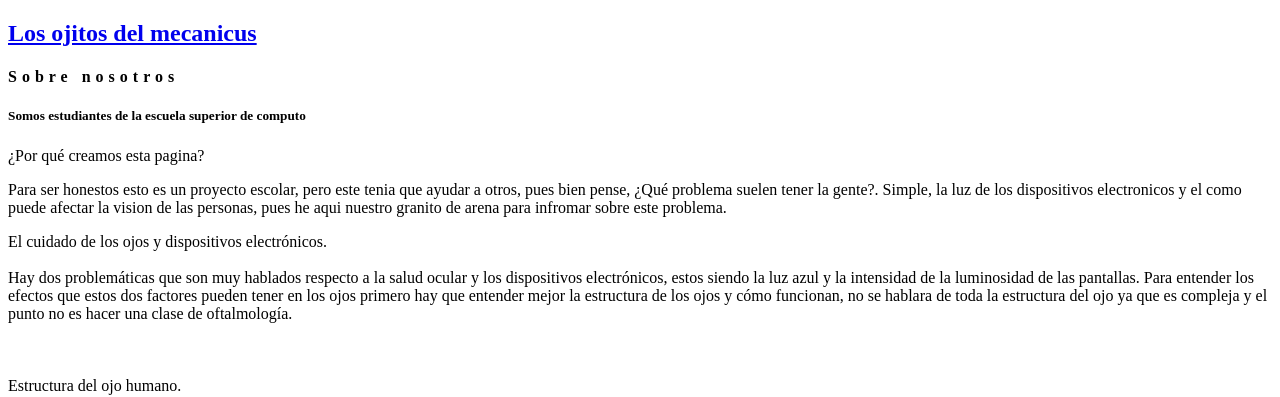
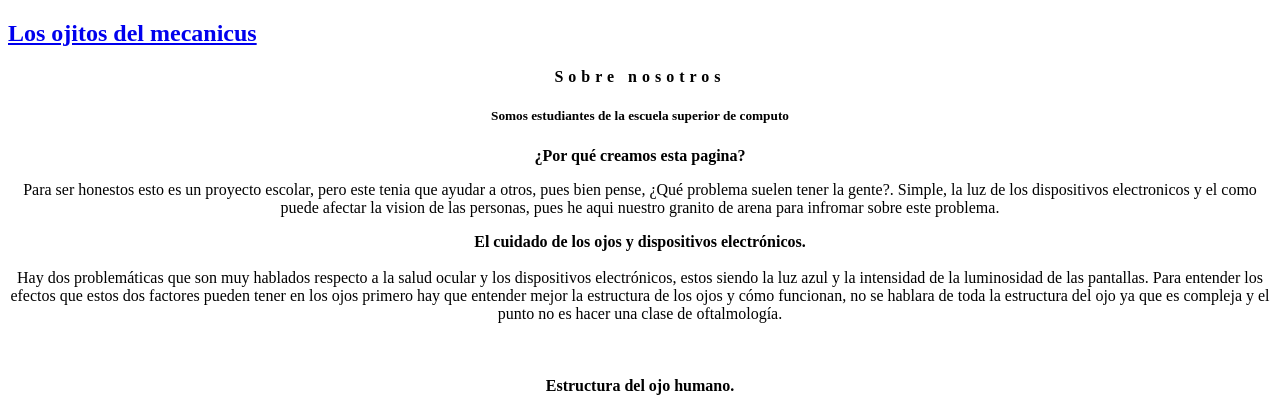
Before and after one commit to Emi01931/Los-ojitos-del-mecanicus, a plain HTML site: page Index.html in a window 1280 px wide. Shown: the top 397 px of the page. Drawn offline with Linux system fonts and the light colour scheme.

Commit message:
Update Index.html

```diff
--- a/Index.html
+++ b/Index.html
@@ -1,4 +1,19 @@
 <!DOCTYPE html>
+
+<style>
+    p {
+      text-align: center;
+    }
+
+    h5 {
+      text-align: center;
+    }
+
+    h4 {
+      text-align: center;
+    }
+</style>
+
 <html>
     <head>
         <meta charset="utf-8">
@@ -23,17 +38,17 @@
             <div class="row">
                 <div class="col-lg-4 py-0 py-lg-5">
                     <h5 class="mb-3">Somos estudiantes de la escuela superior de computo</h5>
-                    <p>¿Por qué creamos esta pagina?</p>
+                    <p><b>¿Por qué creamos esta pagina?</b></p>
                     <p>Para ser honestos esto es un proyecto escolar, pero este tenia que ayudar a otros, pues bien pense, ¿Qué problema suelen tener la gente?. Simple, la luz de los dispositivos electronicos y el como puede afectar la vision de las personas, pues he aqui nuestro granito de arena para infromar sobre este problema.</p>
                 </div>
             </div>
         </div>
     </div>
 
-        <p>El cuidado de los ojos y dispositivos electrónicos.
+        <p><b>El cuidado de los ojos y dispositivos electrónicos.</b>
             <br></br>Hay dos problemáticas que son muy hablados respecto a la salud ocular y los dispositivos electrónicos, estos siendo la luz azul y la intensidad de la luminosidad de las pantallas. Para entender los efectos que estos dos factores pueden tener en los ojos primero hay que entender mejor la estructura de los ojos y cómo funcionan, no se hablara de toda la estructura del ojo ya que es compleja y el punto no es hacer una clase de oftalmología.
             <br></br>
-            <br></br>Estructura del ojo humano.
+            <br></br><b>Estructura del ojo humano.</b>
             <br></br>
             <img class="position-absolute w-100 h-100" src="img/DiagramaDelOjitoDelMecanicus.png" style="object-fit: cover;">
             <br></br>[Imagen 1]
@@ -42,31 +57,31 @@
             <br></br>El iris: Es la parte que contiene color en el ojo, pero lo importante aquí es que este tiene músculos dentro que hacen que la pupila (agujero redondo en el centro del iris) aumente o reduzca su tamaño, con la intensión de limitar cuanta luz entra en el ojo.
             <br></br>La retina: Es una capa de tejido sensible a la luz la que contiene células llamadas fotorreceptores que transforman la luz en impulsos eléctricos, hay dos tipos de estos, los bastillos que perciben el negro y el blanco, y los conos, estos perciben el resto de los colores.
             <br></br>La macula: Es una parte especifica de la retina que nos permite ver los pequeños detalles y el movimiento.
-            <br></br>
             <br></br>De forma general el funcionamiento del ojo es recibir luz y transformar está en impulsos eléctrico.
             <br></br>
-            <br></br>La luz azul.
+            <br></br><b>La luz azul.</b>
             <br></br>Ahora bien, a hablar de los problemas, el primero a tratar será la luz azul.
             <br></br>Es muy hablado que la luz azul daña los ojos y que por lo mismo no se debería ocupar por horas los dispositivos electrónicos, tales como los teléfonos, tabletas y computadoras, por lo mismo se a popularizado el uso de lentes que reflejen la luz azul, pero ¿cuánto de verdad tiene esto?, pues bien en la actualidad hay muchos artículos e instituciones dicen que no hay evidencia que apoye a la idea de que la luz que emiten los LEDs en nuestro dispositivo dañe la retina humana, cabe aclarar que el hecho de que la luz azul daña la retina no es mentira, pero hay que recalcar que en el estudio que se demostró este hecho no fue orientado a dispositivos electrónicos, por lo que hay dos principales problemas para considerar que la luz azul de los LEDs daña la retina:
-            <br></br>•	Usaron las células como tal y también lo probaron en animales, pero en ningún momento se probó en humanos como tal (por obvias razones de ética).
-            <br></br>•	El segundo problema es que no usaron un teléfono, Tablet o computadora para emitir la luz azul.
+            <br></br>   •	Usaron las células como tal y también lo probaron en animales, pero en ningún momento se probó en humanos como tal (por obvias razones de ética).
+            <br></br>   •	El segundo problema es que no usaron un teléfono, Tablet o computadora para emitir la luz azul.
             <br></br>¿Como los resultados no son concluyentes significa que no es necesario usar lentes que bloqueen la luz azul?
             <br></br>Como los resultados no son concluyentes nadie te puede decir que no es necesario o si es necesario para evitar daños en la retina, por lo que la decisión al final es tuya.
             <br></br>Sin embargo, hay un problema real que tiene la luz azul de los dispositivos electrónicos, y es que este puede afectar tu sueño ya que cambia tu ciclo circadiano. Pero este problema puede ser solventado de otras formas, de estas se hablarán al final.
             <br></br>
             <br></br>
-            <br></br>Intensidad de la luminosidad.
+            <br></br><b>Intensidad de la luminosidad.</b>
             <br></br>Otro problema muy sonado con los dispositivos electrónicos es que tan fuerte es la luz de las pantallas, pues bien, este problema es comúnmente ocurrente en la noche ya que la luz de nuestro alrededor es muy baja, pero la de nuestra pantalla es muy alta.
             <br></br>Esta diferencia de luminosidad no trae daños permanentes a los ojos, pero causa que se te cansen más rápido, por lo que en este caso el problema es real y no hay afirmaciones sin fundamentos, por lo que podemos pasar a la parte más importante.
             <br></br>
             <br></br>
-            <br></br>Problemas que traen los dispositivos electrónicos.
+            <br></br><b>Problemas que traen los dispositivos electrónicos.</b>
             <br></br>•	Ojos llorosos
             <br></br>•	Visión borrosa
             <br></br>•	Ojos secos
             <br></br>•	Dolores de cabeza
             <br></br>
-            <br></br>Como evitar estos problemas sin gastar dinero.
+            <br></br><b>Como evitar estos problemas sin gastar dinero.</b>
+            <br></br>
             <br></br>Parpadea más.
             <br></br>Parecerá raro pero la razón es que nos estamos concentrando tanto en un solo punto, esto causa que parpadeamos menos veces de lo normal, hay estudios que comprueban que parpadeamos entre 5 a 7 veces por minuto, ¡esto debería hacerse 15 veces!
             <br></br>
@@ -89,19 +104,15 @@
 
             <A HREF="https://pangobright.com/download.htm"><br></br> Link a PangoBright</A>
 
+            <br></br><A HREF="mailto:emicas2003@gmail.com" style="font-size: 2.5em"><br></br> Porfavor danos tu opinion y si esta informacion te ayudo al enviarnos un correo</A>
             <br></br>
-            <br></br>
-            <br></br>            Referencias
+
+            <br></br>Referencias
             <br></br>[1] Estructuras del ojo (vistas frontal y lateral). (n.d.). Cigna.com. Retrieved June 29, 2024, from https://www.cigna.com/es-us/knowledge-center/hw/estructuras-del-ojo-tp9807
-            <br></br>
             <br></br>Las partes del ojo humano y sus funciones. (n.d.). Masvision.Es. Retrieved June 29, 2024, from https://www.masvision.es/blog/las-partes-del-ojo-humano-y-sus-funciones
-            <br></br>
             <br></br>Porter, D. (2023, November 27). Digital devices and your eyes. American Academy of Ophthalmology. https://www.aao.org/eye-health/tips-prevention/digital-devices-your-eyes
-            <br></br>
             <br></br>Boyd, K. (2024, June 27). Computers, digital devices and eye strain. American Academy of Ophthalmology. https://www.aao.org/eye-health/tips-prevention/computer-usage
-            <br></br>
             <br></br>Cougnard-Gregoire, A., Merle, B.M.J., Aslam, T. et al. Blue Light Exposure: Ocular Hazards and Prevention—A Narrative Review. Ophthalmol Ther 12, 755–788 (2023). https://doi.org/10.1007/s40123-023-00675-3
-            <br></br>
             <br></br>li Qasim MS , et al. Effects of Electronic Devices on Vision in Students Age Group 18-25. Ann Med Health Sci Res. 2021;11:1572-1577
         </p>
 
```
